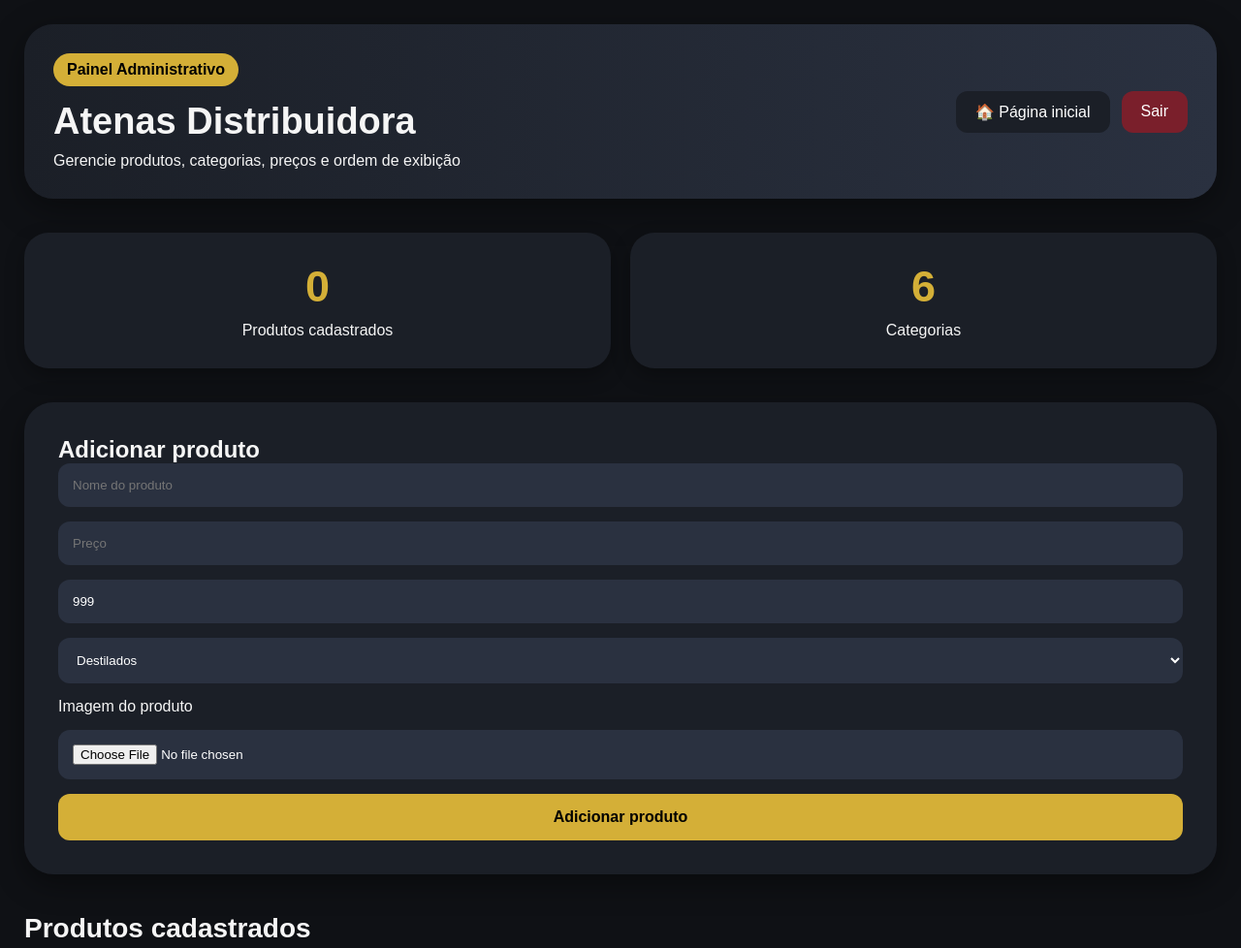
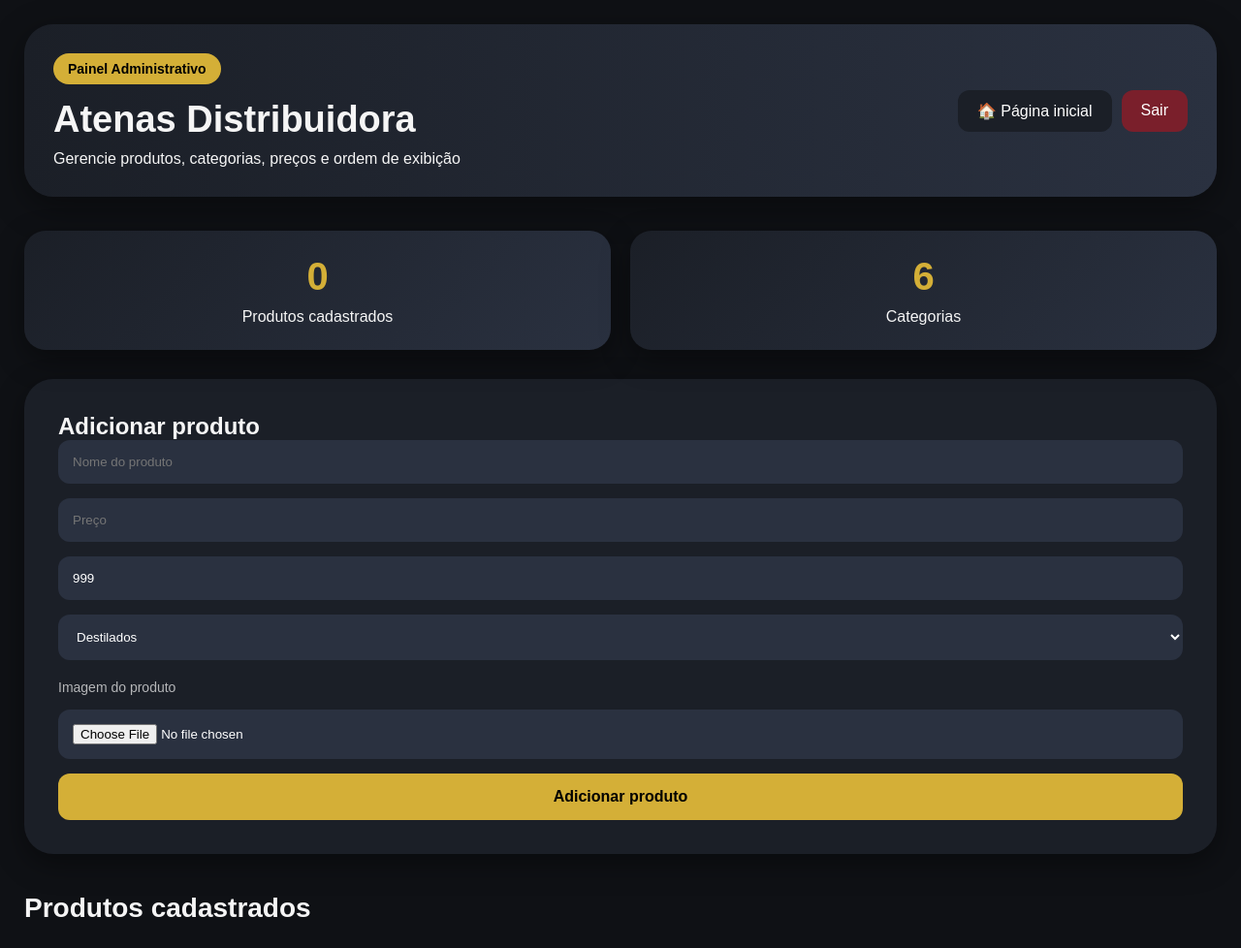
Before and after one commit to AtenasDistribuidora/catalogo, a Flask app: page /admin in a window 1280 px wide. Shown: the top 978 px of the page at 97% size. Run offline with Flask 3, Linux system fonts and the light colour scheme; the visitor is signed in with stand-in values (Sample User, id 1).

Commit message:
atualização

```diff
--- a/static/style.css
+++ b/static/style.css
@@ -940,3 +940,98 @@ transition:.3s;
 transform:translateY(-3px);
 
 }
+.stats{
+display:flex;
+gap:20px;
+margin-bottom:30px;
+}
+
+.stat-card{
+flex:1;
+background:linear-gradient(
+135deg,
+#1b1f27,
+#2a3140
+);
+
+padding:25px;
+
+border-radius:22px;
+
+text-align:center;
+
+box-shadow:
+0 10px 30px rgba(0,0,0,.4);
+}
+
+.numero{
+
+font-size:40px;
+
+font-weight:bold;
+
+color:#D4AF37;
+
+margin-bottom:10px;
+}
+
+.tag-admin{
+
+display:inline-block;
+
+padding:8px 15px;
+
+background:#D4AF37;
+
+color:black;
+
+border-radius:30px;
+
+font-size:14px;
+
+font-weight:bold;
+
+margin-bottom:15px;
+}
+
+.painel-header{
+
+display:flex;
+
+justify-content:space-between;
+
+align-items:center;
+
+margin-bottom:35px;
+}
+
+.admin-acoes{
+
+display:flex;
+
+gap:10px;
+}
+
+.upload-label{
+
+margin-top:5px;
+
+font-size:14px;
+
+opacity:.7;
+}
+
+.categoria-tag{
+
+display:inline-block;
+
+padding:8px 15px;
+
+margin:15px 0;
+
+border-radius:30px;
+
+background:#2a3140;
+
+color:#D4AF37;
+}
--- a/templates/admin.html
+++ b/templates/admin.html
@@ -1,11 +1,15 @@
 <!DOCTYPE html>
 <html lang="pt-br">
 <head>
+
 <meta charset="UTF-8">
 <meta name="viewport" content="width=device-width,initial-scale=1">
+
 <link rel="stylesheet"
 href="{{url_for('static',filename='style.css')}}">
+
 <title>Painel Admin</title>
+
 </head>
 
 <body>
@@ -13,17 +17,18 @@ href="{{url_for('static',filename='style.css')}}">
 <div class="painel-header">
 
     <div>
+
         <span class="tag-admin">
             Painel Administrativo
         </span>
 
-<h1>
-Atenas Distribuidora
-</h1>
+        <h1>Atenas Distribuidora</h1>
 
         <p>
-Gerencie produtos, categorias, preços e ordem de exibição
+            Gerencie produtos, categorias,
+            preços e ordem de exibição
         </p>
+
     </div>
 
     <div class="admin-acoes">
@@ -41,6 +46,8 @@ Sair
 </div>
 
 
+<!-- ESTATÍSTICAS -->
+
 <div class="stats">
 
     <div class="stat-card">
@@ -54,6 +61,7 @@ Produtos cadastrados
         </span>
 
     </div>
+
 
     <div class="stat-card">
 
@@ -70,51 +78,59 @@ Categorias
 </div>
 
 
+<!-- CADASTRAR -->
 
 <div class="admin-box">
 
-<h2>
-Adicionar produto
-</h2>
+    <h2>Adicionar produto</h2>
 
     <form
         class="form-produto"
         method="POST"
         action="/adicionar"
-enctype="multipart/form-data">
+        enctype="multipart/form-data"
+    >
 
         <input
             required
             name="nome"
-placeholder="Nome do produto">
+            placeholder="Nome do produto"
+        >
 
         <input
             required
             name="preco"
-placeholder="Preço">
+            placeholder="Preço"
+        >
 
         <input
             name="ordem"
             type="number"
             value="999"
-placeholder="Ordem">
+            placeholder="Ordem"
+        >
 
         <select name="categoria">
+
             <option>Destilados</option>
             <option>Whisky</option>
             <option>Vinhos</option>
             <option>Gin</option>
             <option>Mercearia</option>
             <option>Tabacaria</option>
+
         </select>
 
-<label>Imagem do produto</label>
+        <label class="upload-label">
+            Imagem do produto
+        </label>
 
         <input
             required
             type="file"
             name="imagem"
-accept="image/*">
+            accept="image/*"
+        >
 
         <button>
             Adicionar produto
@@ -123,6 +139,7 @@ Adicionar produto
     </form>
 
 </div>
+
 
 
 <h2 class="titulo-lista">
@@ -138,8 +155,9 @@ Produtos cadastrados
 
 <img
 src="{{ p.imagem if p.imagem else '/static/sem-imagem.png' }}"
-alt="{{ p.nome }}"
+alt="{{p.nome}}"
 loading="lazy">
+
 
 <h3>{{p.nome}}</h3>
 
@@ -147,40 +165,86 @@ loading="lazy">
 {{p.categoria}}
 </div>
 
+
 <form
 class="editar-form"
 method="POST"
-action="/editar/{{p.id}}">
+action="/editar/{{p.id}}"
+>
 
 <input
 name="nome"
-value="{{p.nome}}">
+value="{{p.nome}}"
+placeholder="Nome"
+>
 
 <input
 name="preco"
 step="0.01"
-value="{{p.preco}}">
+value="{{p.preco}}"
+placeholder="Preço"
+>
 
 <input
 name="ordem"
 type="number"
-value="{{p.ordem}}">
+value="{{p.ordem}}"
+placeholder="Ordem"
+>
+
 
 <select name="categoria">
 
-<option {% if p.categoria=="Destilados" %}selected{% endif %}>Destilados</option>
+<option
+{% if p.categoria=="Destilados" %}
+selected
+{% endif %}
+>
+Destilados
+</option>
 
-<option {% if p.categoria=="Whisky" %}selected{% endif %}>Whisky</option>
+<option
+{% if p.categoria=="Whisky" %}
+selected
+{% endif %}
+>
+Whisky
+</option>
 
-<option {% if p.categoria=="Vinhos" %}selected{% endif %}>Vinhos</option>
+<option
+{% if p.categoria=="Vinhos" %}
+selected
+{% endif %}
+>
+Vinhos
+</option>
 
-<option {% if p.categoria=="Gin" %}selected{% endif %}>Gin</option>
+<option
+{% if p.categoria=="Gin" %}
+selected
+{% endif %}
+>
+Gin
+</option>
 
-<option {% if p.categoria=="Mercearia" %}selected{% endif %}>Mercearia</option>
+<option
+{% if p.categoria=="Mercearia" %}
+selected
+{% endif %}
+>
+Mercearia
+</option>
 
-<option {% if p.categoria=="Tabacaria" %}selected{% endif %}>Tabacaria</option>
+<option
+{% if p.categoria=="Tabacaria" %}
+selected
+{% endif %}
+>
+Tabacaria
+</option>
 
 </select>
+
 
 <button>
 Salvar alterações
@@ -188,11 +252,14 @@ Salvar alterações
 
 </form>
 
+
 <a
 class="excluir"
-href="/excluir/{{p.id}}">
+href="/excluir/{{p.id}}"
+>
 Excluir
 </a>
+
 
 </div>
 
```
Lines whose indentation alone changed are shown as unchanged.
